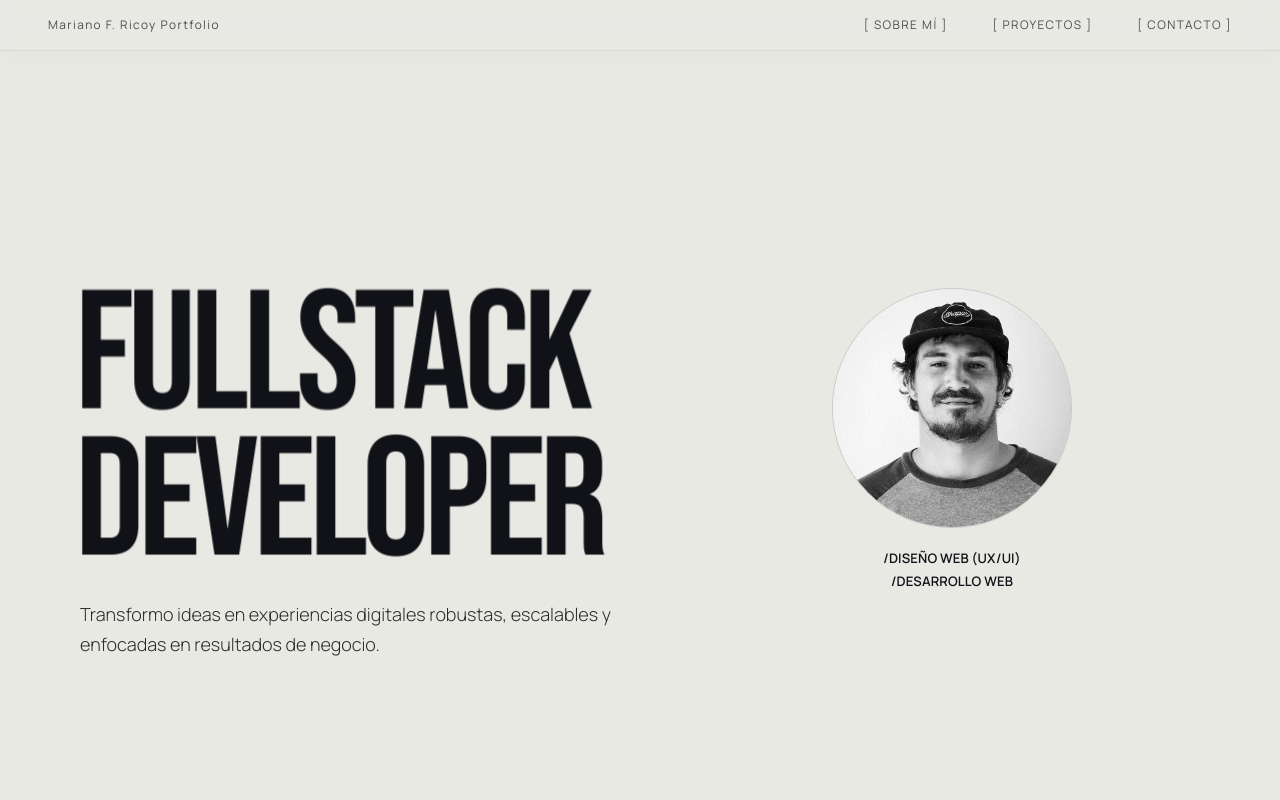
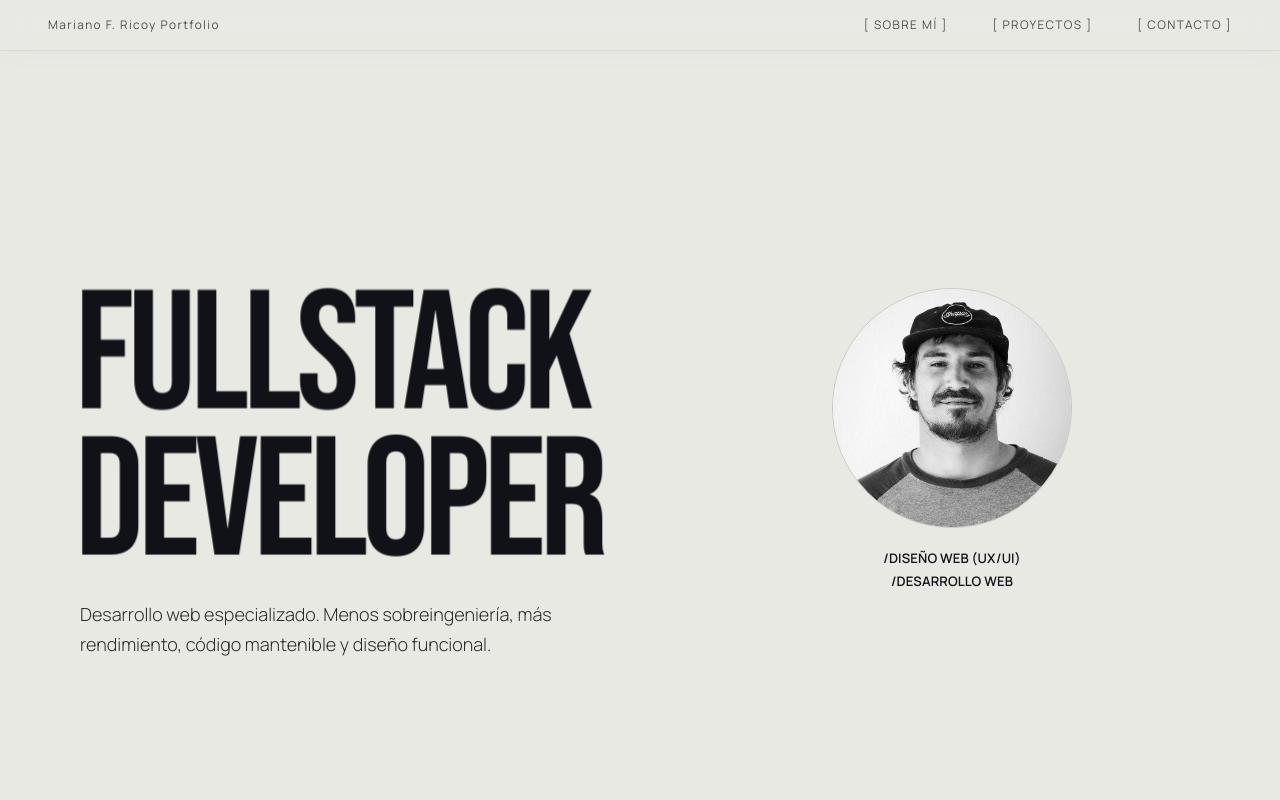
Before and after one commit to MarianoRicoy/Mi-Portfolio, a Next.js app: page / in a window 1280 px wide. Shown: the top 800 px of the page. Built offline with nearby package versions, Linux system fonts and the light colour scheme.

Commit message:
content: actualizar texto del hero

```diff
--- a/src/data/portfolio-es.ts
+++ b/src/data/portfolio-es.ts
@@ -13,7 +13,7 @@ export const portfolioEs = {
     headline: "FULLSTACK DEVELOPER",
     sideLabels: ["DISEÑO WEB (UX/UI)", "DESARROLLO WEB"],
     summary:
-      "Transformo ideas en experiencias digitales robustas, escalables y enfocadas en resultados de negocio.",
+      "Desarrollo web especializado. Menos sobreingeniería, más rendimiento, código mantenible y diseño funcional.",
   },
   about: {
     title: "Sobre mí",
```
